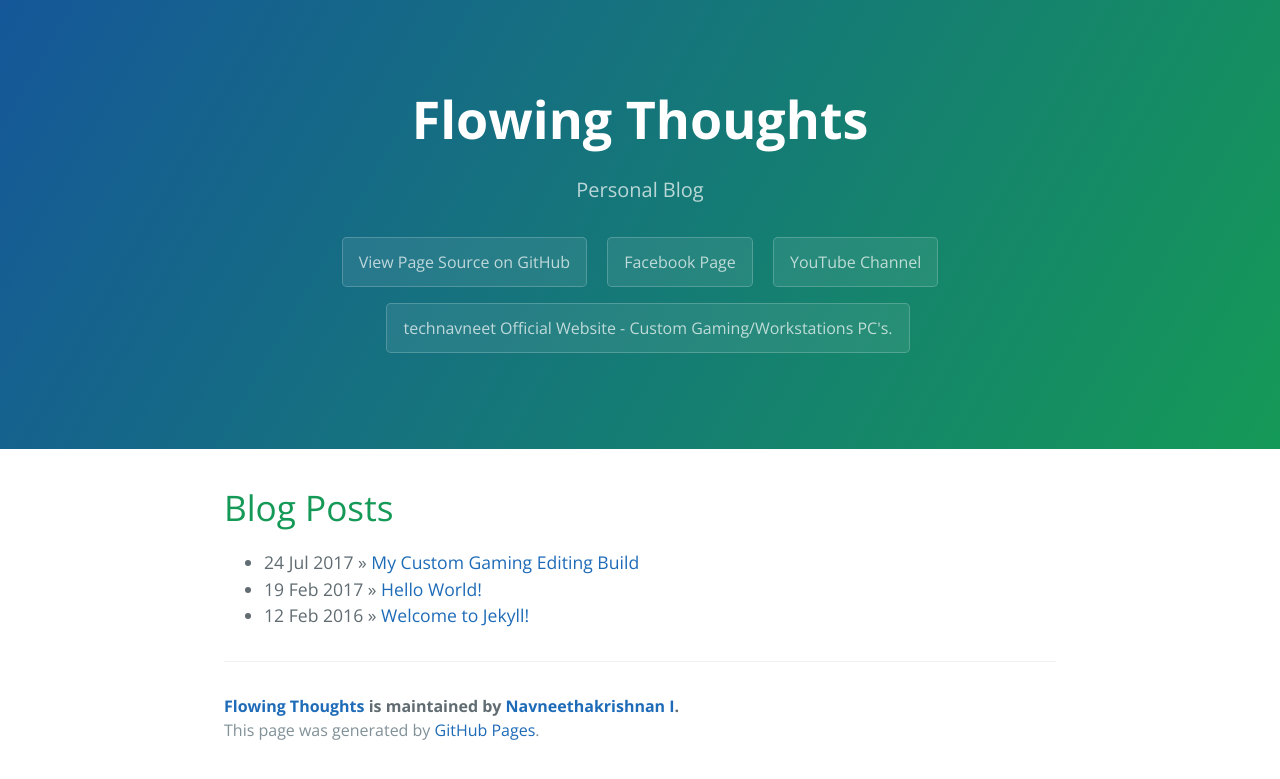
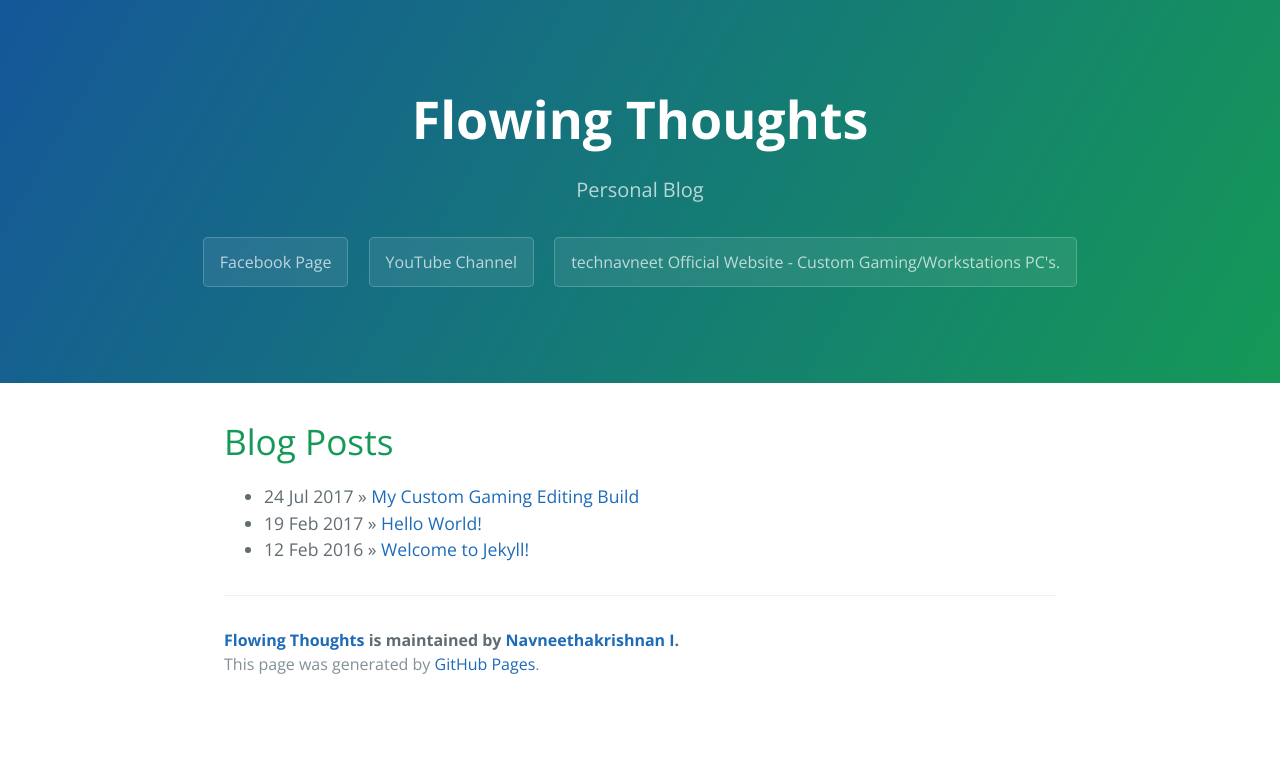
Before and after one commit to Navneet-Suresh/Navneet-Suresh.github.io, a Jekyll site: the page built from index.html, in a window 1280 px wide. Shown: the top 779 px of the page. Built offline with Jekyll 4.4.1, drawn with Linux system fonts in a browser that asks for light colours; the list of posts is cut into pages by our own code.

Commit message:
Removed Link to site source code.
Can be viewed directly at the repo.

```diff
--- a/_includes/page-header.html
+++ b/_includes/page-header.html
@@ -1,7 +1,6 @@
 <section class="page-header">
   <h1 class="project-name">{{ site.title }}</h1>
   <h2 class="project-tagline">{{ site.tagline }}</h2>
-  <a href="https://github.com/Navneet-Suresh/navneet-suresh.github.io" target="_blank" class="btn">View Page Source on GitHub</a>
   <a href="https://www.facebook.com/itechnavneet/" target="_blank" class="btn">Facebook Page</a>
   <a href="https://www.youtube.com/channel/UCrG4ZzOVN2vq4RksdiinZiw" target="_blank" class="btn">YouTube Channel</a>
   <a href= 'http://www.technavneet.com' target= "_blank" class="btn"> technavneet Official Website - Custom Gaming/Workstations PC's.</a>
```
